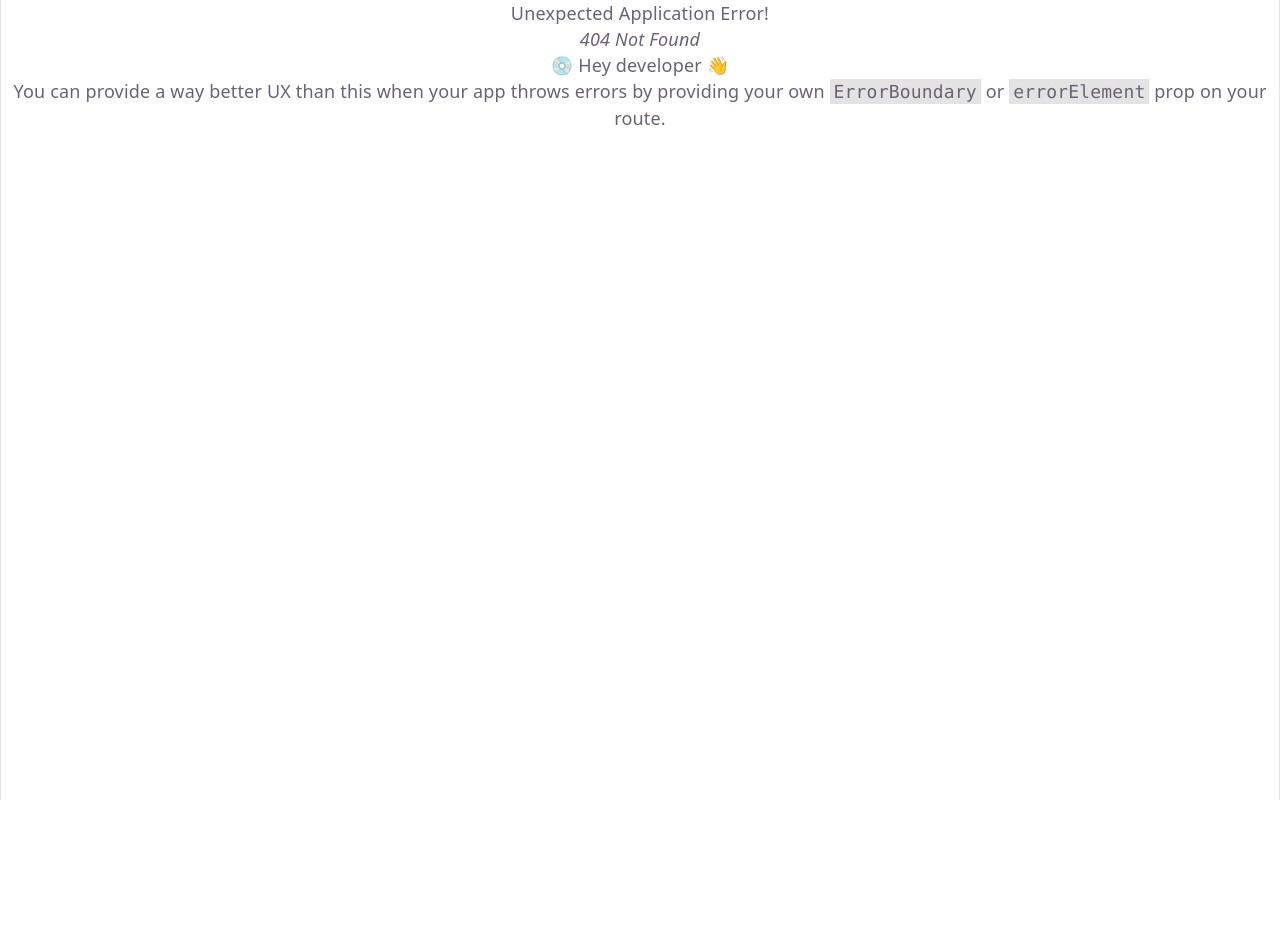
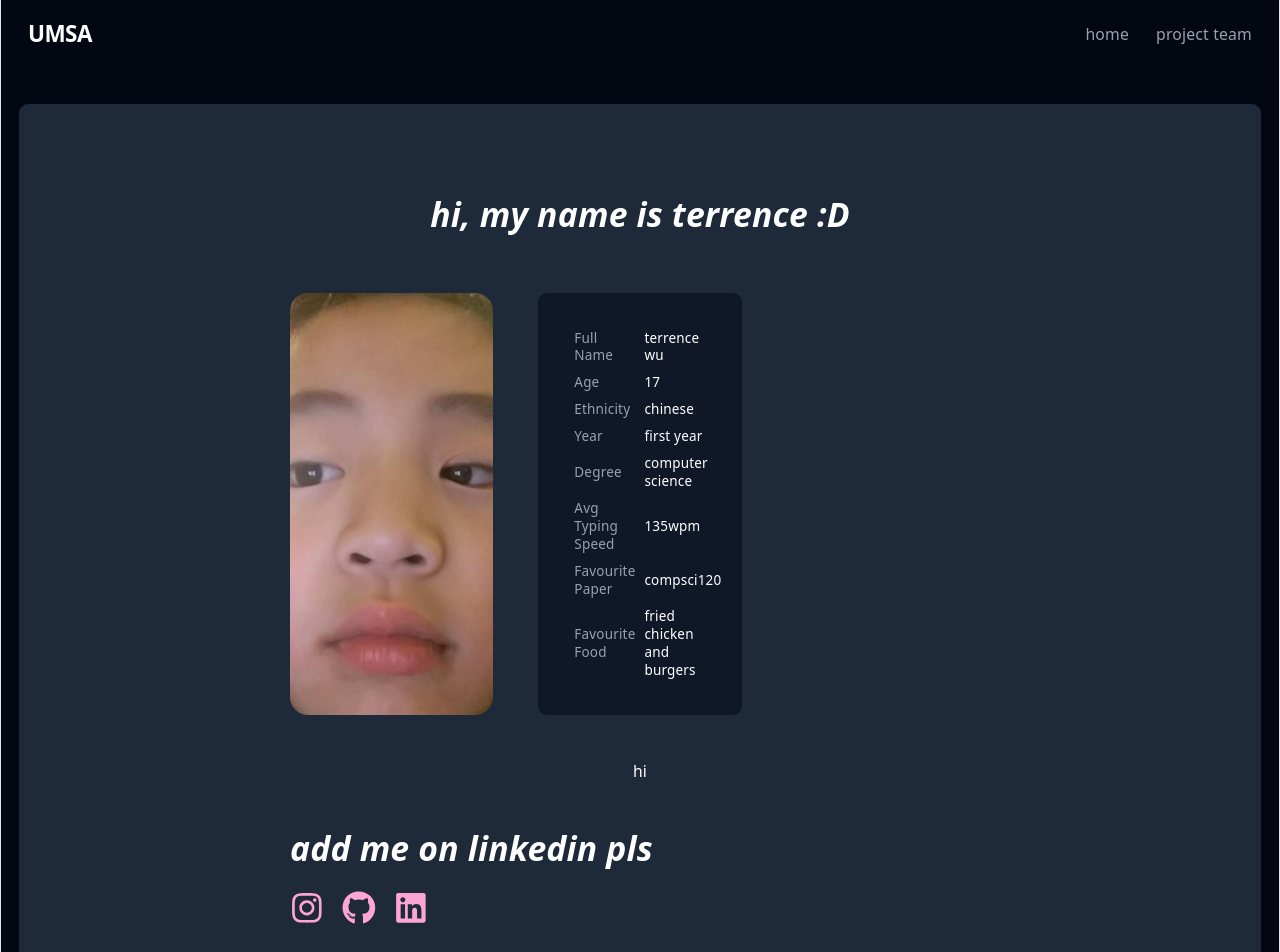
Before and after one commit to UoaWDCC/umsa, a React (Vite) app in the folder client/: page /terrence in a window 1280 px wide. Before the commit this address had no page. Shown: the top 952 px of the page. Before the commit the page ends 800 px from the top, so only its background shows below. Built offline with nearby package versions, Linux system fonts and the light colour scheme.

Commit message:
feat: made terrence's about me page

```diff
--- a/client/src/main.tsx
+++ b/client/src/main.tsx
@@ -5,6 +5,7 @@ import RootLayout from './layouts/RootLayout'
 import App from './App'
 import ProjectTeam from './pages/Project-Team'
 import Alanna from './pages/project-team/Alanna'
+import Terrence from './pages/project-team/Terrence'
 import './index.css'
 
 {/* here's where we set up all our routing */}
@@ -16,6 +17,7 @@ const router = createBrowserRouter([
       { index: true,              element: <App /> },
       { path: 'project-team',     element: <ProjectTeam /> },
       { path: 'alanna',          element: <Alanna /> },
+      { path: 'terrence',         element: <Terrence />},
     ],
   },
 ]);
--- /dev/null
+++ b/client/src/pages/project-team/Terrence.tsx
@@ -0,0 +1,86 @@
+// at the top, we import all the libraries & components (parts) that we&apos;re going to use in the page
+import { FaInstagram, FaGithub, FaLinkedin} from "react-icons/fa";
+import MemberStatsTable from "../../components/StatsTable";
+import TerrencePhoto from "../../assets/about-us/terrence.jpg";
+import { useEffect } from "react";
+
+export default function Terrence() {
+
+    // this is a react hook that lets us perform side effects - in this case, changing the title (the name you see in the browser tab)
+    useEffect(() => {
+        document.title = "Terrence | UMSA";
+    }, []);
+
+    // heres where we return the jsx content - its what lets us write html in js
+    return(
+        <>
+        {/* this is the background container */}
+        <div className="bg-gray-800 p-20 w-full flex item-center justify-center rounded-lg">
+
+        {/* this manages our page content */}
+        <div className="h-full max-w-[700px] flex flex-col">
+
+        {/* header section */}
+        <div className="flex flex-col items-center mb-8">
+            <h1 className="text-3xl font-bold italic mb-5">hi, my name is terrence :D</h1>
+        </div>
+
+        {/* stats section */}
+        <div className="md:grid grid-cols-3 gap-10 item-center justify-center">
+            {/* we use an img component to display my photo */}
+            <img src={TerrencePhoto} className="col-span-1 object-cover md:mb-0 mb-5 h-full rounded-2xl"
+            />
+            {/* heres where components come in - we use a pre built stats component,
+                and just fill in the props (stats). check /components/StatsTable.tsx to see how it works */}
+            <div className="col-spam-2 max-w-md bg-gray-900 p-6 rounded-lg">
+                <MemberStatsTable
+                stats={{
+                    fullName: "terrence wu",
+                    age: 17,
+                    ethnicity: "chinese",
+                    year: "first year",
+                    degree: "computer science",
+                    typingSpeed: "135wpm",
+                    favouritePaper: "compsci120",
+                    favouriteFood: "fried chicken and burgers",
+                }}
+                />
+
+            </div>
+        </div>
+
+        {/* abut paragraph section */}
+
+        <div>
+            <p className="text-sm mt-10">
+                hi
+            </p>
+        </div>
+
+        {/* social media section */}
+        <div>
+            <h1 className="text-3xl mt-10 mb-5 font-bold italic text-left">add me on linkedin pls</h1>
+            <div className="flex grid-cols-4 gap-4 mt-4">
+
+                {/* the <a></a> tags are for creating links */}
+                <a href="https://www.instagram.com/_tw1738" target="_blank" rel="noopener noreferrer">
+                    <FaInstagram className="text-3xl text-pink-300 hover:text-white" />
+                </a>
+
+                <a href="https://github.com/Twu1738" target="_blank" rel="noopener noreferrer">
+                    <FaGithub className="text-3xl text-pink-300 hover:text-white" />
+                </a>
+
+                <a href="https://www.linkedin.com/in/terrence-wu" target="_blank" rel="noopener noreferrer">
+                    <FaLinkedin className="text-3xl text-pink-300 hover:text-white" />
+                </a>
+
+            </div>
+
+        </div>
+
+        </div>
+        </div>
+        </>
+    )
+}
```
Also changed, not shown: client/src/assets/about-us/terrence.jpg (added).
